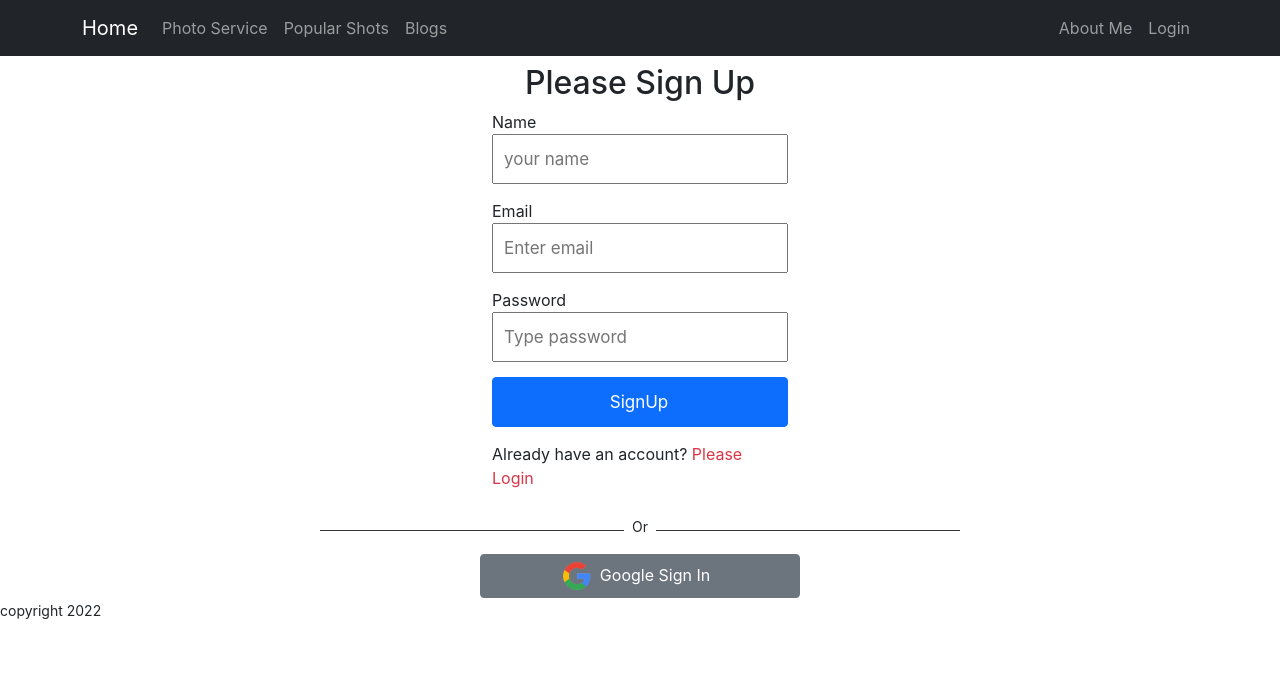
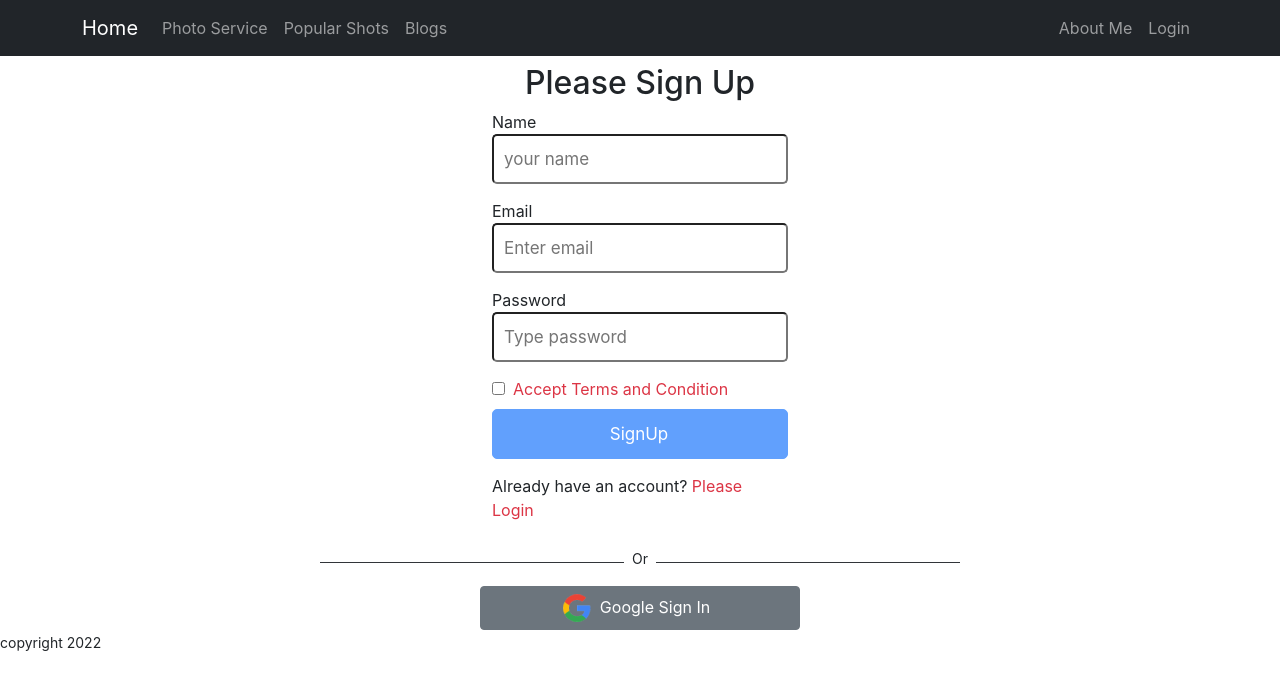
Before and after one commit to Rajesh-107/independent-service-provider, a React (Create React App) app: page /signup in a window 1280 px wide. Shown: the top 690 px of the page. Built offline with nearby package versions, Linux system fonts and the light colour scheme; no server answers.

Commit message:
used conditional css

```diff
--- a/src/Pages/Login/Login/Login.js
+++ b/src/Pages/Login/Login/Login.js
@@ -1,6 +1,6 @@
 import React, { useRef } from 'react';
-import { Button, Form } from 'react-bootstrap';
-import { useSignInWithEmailAndPassword } from 'react-firebase-hooks/auth';
+import { Button, Form, Spinner } from 'react-bootstrap';
+import { useSendPasswordResetEmail, useSignInWithEmailAndPassword } from 'react-firebase-hooks/auth';
 import { Link, useLocation, useNavigate } from 'react-router-dom';
 import auth from '../../../firebase.init';
 import SocialLogin from '../SocialLogin/SocialLogin';
@@ -17,9 +17,27 @@ const Login = () => {
     const [
         signInWithEmailAndPassword, user, loading, error] = useSignInWithEmailAndPassword(auth);
 
+        const [sendPasswordResetEmail, sending] = useSendPasswordResetEmail(auth);
+
+
+
         if(user){
             navigate(from, {replace:true});
         }
+        if (loading) {
+            return <p className='w-50 mx-auto'><Spinner animation="grow" variant="dark" /> <Spinner animation="grow" variant="dark" />
+            <Spinner animation="grow" variant="dark" />
+             </p>;
+          }
+          let errorElement;
+          if(error){
+            errorElement = <p className='text-danger'>Error: {error?.message}</p>
+          }
+          const resetPassword = async() =>{
+              const email = emailRef.current.value;
+              await sendPasswordResetEmail(email);
+              alert('sent email');
+          }
 
     const handleSubmit = e => {
         e.preventDefault();
@@ -46,14 +64,14 @@ const Login = () => {
     <Form.Label>Password</Form.Label>
     <Form.Control ref={passwordRef} type="password" placeholder="Password" required />
   </Form.Group>
-  <Form.Group className="mb-3" controlId="formBasicCheckbox">
-    <Form.Check type="checkbox" label="Check me out" />
-  </Form.Group>
-  <Button variant="primary" type="submit">
+
+  <Button className='w-50 mx-auto d-block' variant="secondary" type="submit">
     Signin
   </Button>
+  {errorElement}
     </Form>
    <p>New to Here? <Link to='/signup' onClick={navigateSignUp} className='text-decoration-none text-danger pe-auto'>Please SignUp</Link> </p>
+   <p>Forget Password? <Link to='/signup' onClick={resetPassword} className='text-decoration-none text-danger pe-auto'>Reset Password</Link> </p>
    <SocialLogin></SocialLogin>
 </div>
     );
--- a/src/Pages/Login/SignUp/SignUp.css
+++ b/src/Pages/Login/SignUp/SignUp.css
@@ -1,13 +1,15 @@
-.register-form {
+.signup-form {
     margin: 0 auto;
     width: 50%;
 }
 
-.register-form input:not([type=checkbox]) {
+.signup-form input:not([type=checkbox]) {
     display: block;
     width: 100%;
     height: 50px;
     padding-left: 10px;
     font-size: 17px;
+    border-radius: 5px;
+    box-shadow: 5px solid gray;
     margin-bottom: 15px;
 }
--- a/src/Pages/Login/SignUp/SignUp.js
+++ b/src/Pages/Login/SignUp/SignUp.js
@@ -1,4 +1,4 @@
-import React, { useRef } from 'react';
+import React, { useRef, useState } from 'react';
 import './SignUp.css';
 import { Link, useNavigate } from 'react-router-dom';
 import { useCreateUserWithEmailAndPassword } from 'react-firebase-hooks/auth';
@@ -7,6 +7,7 @@ import SocialLogin from '../SocialLogin/SocialLogin';
 
 
 const SignUp = () => {
+    const [agree, setAgree] =useState(false);
     const [
         createUserWithEmailAndPassword,
         user,
@@ -30,11 +31,13 @@ const SignUp = () => {
         const password = e.target.password.value;
         console.log(email, password);
 
-        createUserWithEmailAndPassword(email,password)
+        if(agree){
+            createUserWithEmailAndPassword(email,password);
+        }
     }
 
     return (
-       <div className='register-form'>
+       <div className='signup-form'>
             <div className='container w-50 mx-auto'>
             <h2 className='text-dark text-center mt-2'>Please Sign Up</h2>
             <form onSubmit={handleSignUp}>
@@ -44,9 +47,10 @@ const SignUp = () => {
                 <input type="email" name="email" placeholder='Enter email' id="" />
                 <label htmlFor="password">Password</label>
                 <input type="password" name="password" placeholder='Type password' id="" />
-
-                <input
-                className=' btn btn-primary ' type="submit" value="SignUp" />
+                <input onClick={() => setAgree(!agree)} type="checkbox" name="terms" id="terms" />
+                <label className={agree ? 'ps-2 text-primary' : 'ps-2 text-danger'} htmlFor="terms">Accept Terms and Condition</label>
+                <input disabled={!agree}
+                className='btn btn-primary mt-2' type="submit" value="SignUp" />
             </form>
             <p>Already have an account? <Link to='/login' onClick={navigateLogin} className='text-decoration-none text-danger pe-auto'>Please Login</Link> </p>
         </div>
--- a/src/Pages/Login/SocialLogin/SocialLogin.js
+++ b/src/Pages/Login/SocialLogin/SocialLogin.js
@@ -3,6 +3,7 @@ import google from '../../../images/google.png';
 import {useSignInWithGoogle} from 'react-firebase-hooks/auth';
 import auth from '../../../firebase.init';
 import { useNavigate } from 'react-router-dom';
+import {Spinner} from 'react-bootstrap';
 
 const SocialLogin = () => {
     const [signInWithGoogle, user, loading, error] = useSignInWithGoogle(auth);
@@ -13,11 +14,15 @@ const SocialLogin = () => {
               <div>
                    <p className='text-danger'>Error: {error.message}</p>
               </div>
-
       }
 
       if(user){
           navigate('/home')
+      }
+      if (loading) {
+        return <p><Spinner animation="grow" variant="dark" /> <Spinner animation="grow" variant="dark" />
+        <Spinner animation="grow" variant="dark" />
+         </p>;
       }
 
     return (
```
Also changed, not shown: 1 other file (tests, documents, lock files or other folders).
